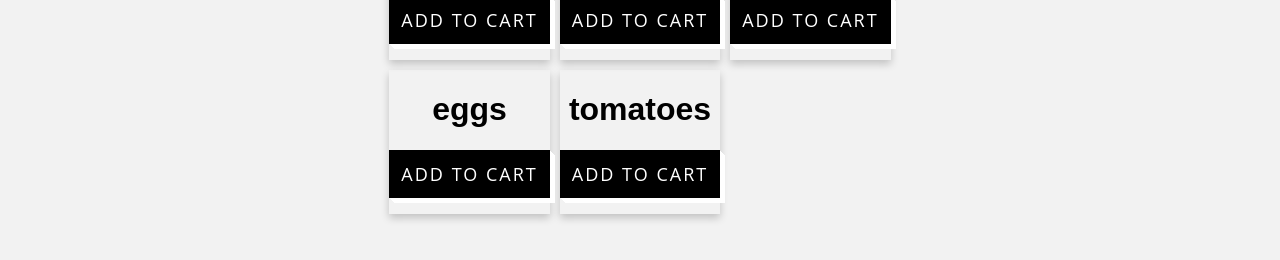
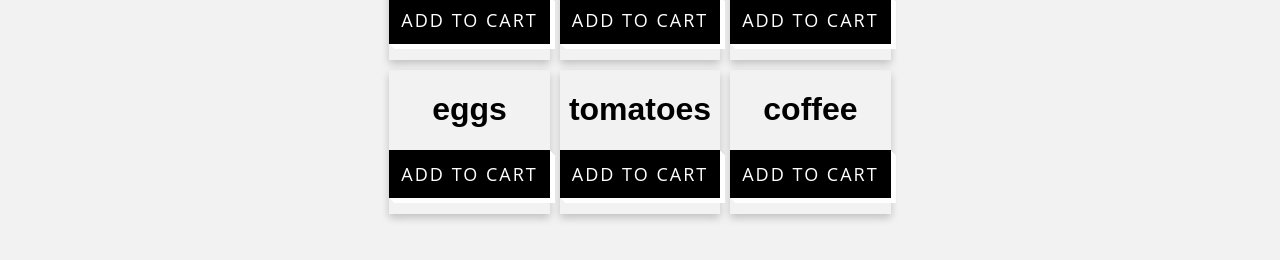
Before and after one commit to gomaman/Is-this-react, a React (Create React App) app: page /shop in a window 1280 px wide. Shown: the part 342-602 px from the top of the page. Built offline with nearby package versions, Linux system fonts and the light colour scheme.

Commit message:
new product

```diff
--- a/src/Pages/ShoppingPage/Shopping.js
+++ b/src/Pages/ShoppingPage/Shopping.js
@@ -40,6 +40,11 @@ const shoppingList = [
         done: false
     },
 
+    {
+        title: "coffee",
+        done: false
+    },
+
 ];
 
 
@@ -56,20 +61,15 @@ function ShoppingList() {
     return (
         <Container>
             {productTitle}
-
             <div className='card-items'>
                 {products.map((product, index) => (
-
                     <ProductItem
                     title={product.title}
                     key={index}
                     ></ProductItem>
-
                 ))}
 
             </div>
-
-
         </Container>
     )
 
--- a/src/components/Product/ProductItem.js
+++ b/src/components/Product/ProductItem.js
@@ -7,8 +7,6 @@ function ProductItem(props) {
                 <p><button>Add to Cart</button></p>
         </div>
     )
-
-
 }
 
 
```
